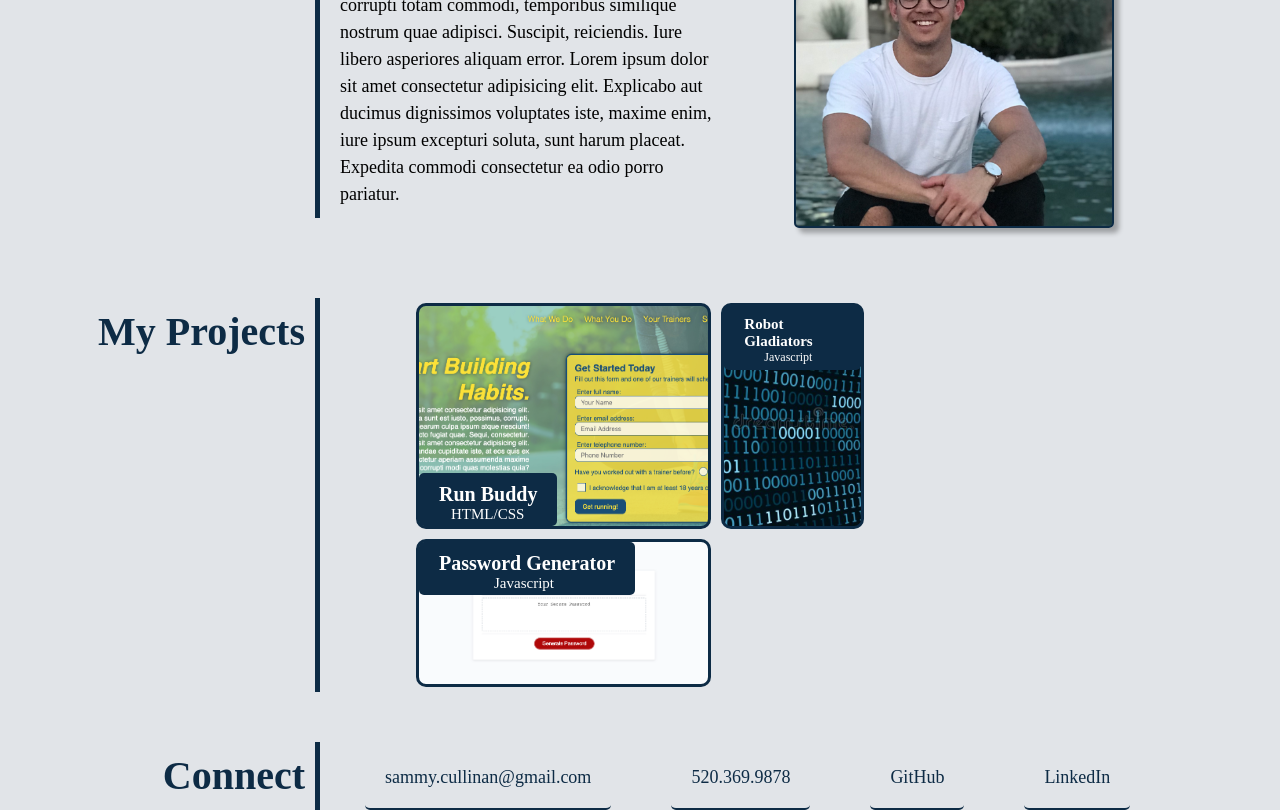
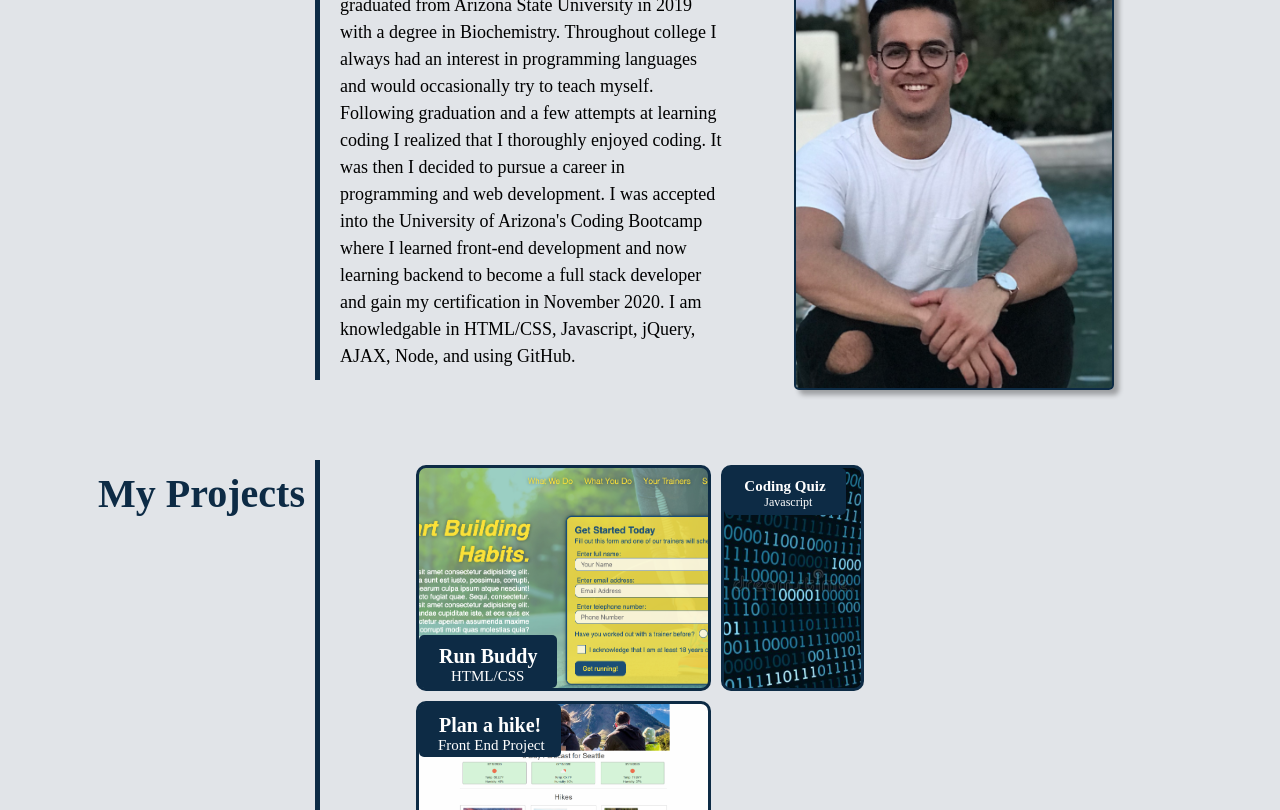
Before and after one commit to cullinans1/Portfolio, a plain HTML site: page index.html in a window 1280 px wide. Shown: the part 532-1342 px from the top of the page. Drawn offline with Linux system fonts and the light colour scheme.

Commit message:
updated portfolio

```diff
--- a/assets/css/style.css
+++ b/assets/css/style.css
@@ -202,7 +202,7 @@ header a {
     font-size: 20px;
 }
 .box2 {
-    background-image: url(../images/passgen.png);
+    background-image: url(../images/planhike.png);
     background-position: center;
     border: 3px solid var(--color1);
     background-size: cover;
@@ -213,7 +213,7 @@ header a {
     align-items: flex-start;
 }
 .box2 p {
-    margin: 0 55px;
+    margin: 0 -1px;
 }
 .box3 {
     grid-column: 5/ span 2;
--- a/index.html
+++ b/index.html
@@ -42,8 +42,12 @@
     </h2>
     <div class="info">
         <p>
-            Lorem, ipsum dolor sit amet consectetur adipisicing elit. Ex ratione tempora accusantium sed iusto quia, corrupti totam commodi, temporibus similique nostrum quae adipisci. Suscipit, reiciendis. Iure libero asperiores aliquam error.
-            Lorem ipsum dolor sit amet consectetur adipisicing elit. Explicabo aut ducimus dignissimos voluptates iste, maxime enim, iure ipsum excepturi soluta, sunt harum placeat. Expedita commodi consectetur ea odio porro pariatur.
+            My name is Sammy Cullinan and I am working towards becoming a Full Stack Web Developer.
+            I graduated from Arizona State University in 2019 with a degree in Biochemistry.
+            Throughout college I always had an interest in programming languages and would occasionally try to teach myself.
+            Following graduation and a few attempts at learning coding I realized that I thoroughly enjoyed coding. It was then I decided to pursue a career in programming and web development.
+            I was accepted into the University of Arizona's Coding Bootcamp where I learned front-end development and now learning backend to become a full stack developer and gain my certification in November 2020.
+            I am knowledgable in HTML/CSS, Javascript, jQuery, AJAX, Node, and using GitHub.
         </p>
     </div>
     <div class="picture"></div>
@@ -63,14 +67,14 @@
                 </a>
             </div>
             <div class="box2 boxstyle">
-                <a href="https://cullinans1.github.io/Password-Generator/" target="_blank">
-                    <h3>Password Generator</h3>
-                    <p>Javascript</p>
+                <a href="https://cullinans1.github.io/PlanAHike/" target="_blank">
+                    <h3>Plan a hike!</h3>
+                    <p>Front End Project</p>
                 </a>
             </div>
             <div class="box3 boxstyle">
-                <a href="https://cullinans1.github.io/robot-gladiators/" target="_blank">
-                    <h3>Robot Gladiators</h3>
+                <a href="https://cullinans1.github.io/Coding-quiz/" target="_blank">
+                    <h3>Coding Quiz</h3>
                     <p>Javascript</p>
                 </a>
 
```
Also changed, not shown: assets/images/planhike.png (added), 2 other files.
